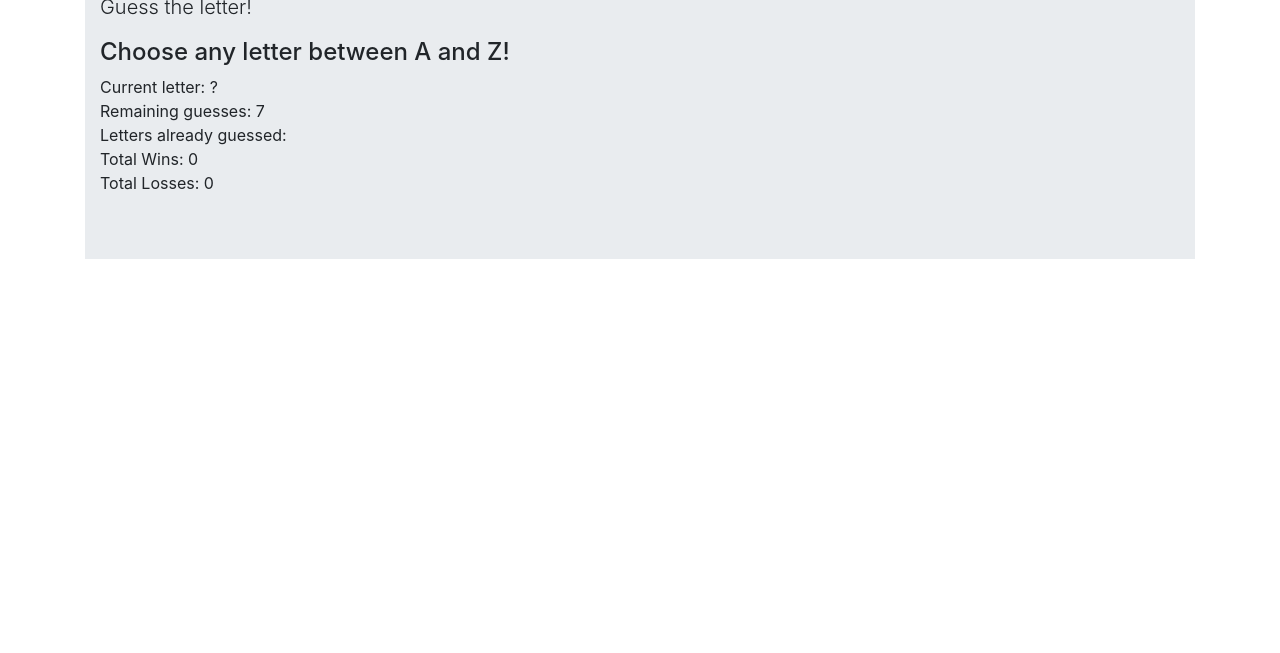
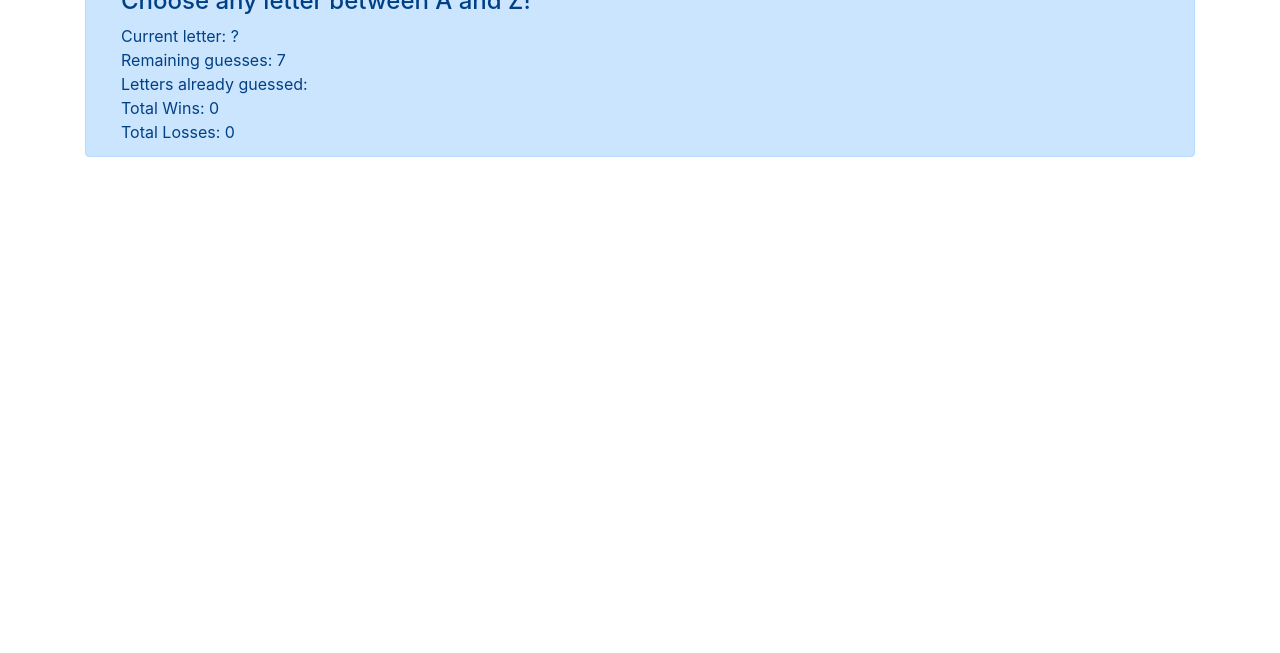
Before and after one commit to stappbot/Psychic-Game, a plain HTML site: page index.html in a window 1280 px wide. Shown: the part 147-800 px from the top of the page. Drawn offline with nearby package versions, Linux system fonts and the light colour scheme.

Commit message:
make it pretty - blue display on html page

```diff
--- a/assets/javascript/game.js
+++ b/assets/javascript/game.js
@@ -39,6 +39,7 @@ reset();
 document.onkeyup = function (event) {
     //determines which key was pressed
     var userGuess = event.key;
+    //if/else for userGuess needing to match a-z
     //return userGuess
     console.log("user chose: " + userGuess)
 
@@ -59,4 +60,6 @@ document.onkeyup = function (event) {
     console.log("Wins: " + wins, "Guesses: " + guesses, "Losses: " + losses, "Guessed letters: " + guessed);
 }
 
-// //figure out how to give the user 7 guesses and make it lose after the 7th incorrect guess (for loop and else statement)
+//figure out how to not tally guesses against user if user has already guessed the letter before
+
+//user can only guess between a-z, otherwise gets an alert to only guess a-z; also, anything other than a-z doesn't register as a guess
--- a/index.html
+++ b/index.html
@@ -8,7 +8,7 @@
 <body>
 
     <div class="container">
-        <div class="jumbotron jumbotron-fluid">
+        <div class="jumbotron jumbotron-fluid alert alert-primary">
                 <div class="container">
                   <h1 class="display-4">Psychic Game</h1>
                   <p class="lead">Guess the letter!</p>
```
